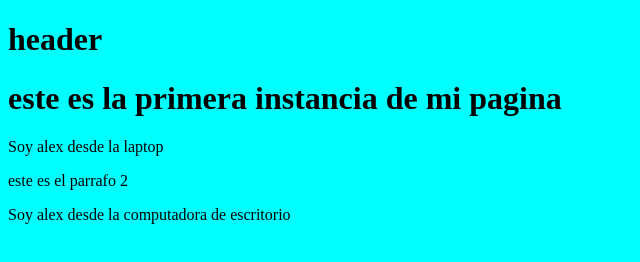
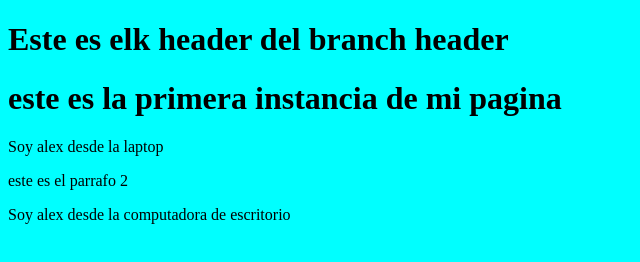
Before and after one commit to alexsaave/pruebas, a plain HTML site: page index.html in a window 1280 px wide. Shown: the whole page, without its empty margins (0-640 px from the left). Drawn offline with Linux system fonts and the light colour scheme.

Commit message:
header de branch header

```diff
--- a/index.html
+++ b/index.html
@@ -8,7 +8,7 @@
     <title>Primera pagina</title>
 </head>
 <body>
-    <div id="header"> <h1>header</h1></div>
+    <div id="header"> <h1>Este es elk header del branch header</h1></div>
     <h1>este es la primera instancia de mi pagina</h1>
     <p>Soy alex desde la laptop</p>
     <p>este es el parrafo 2</p>
```
